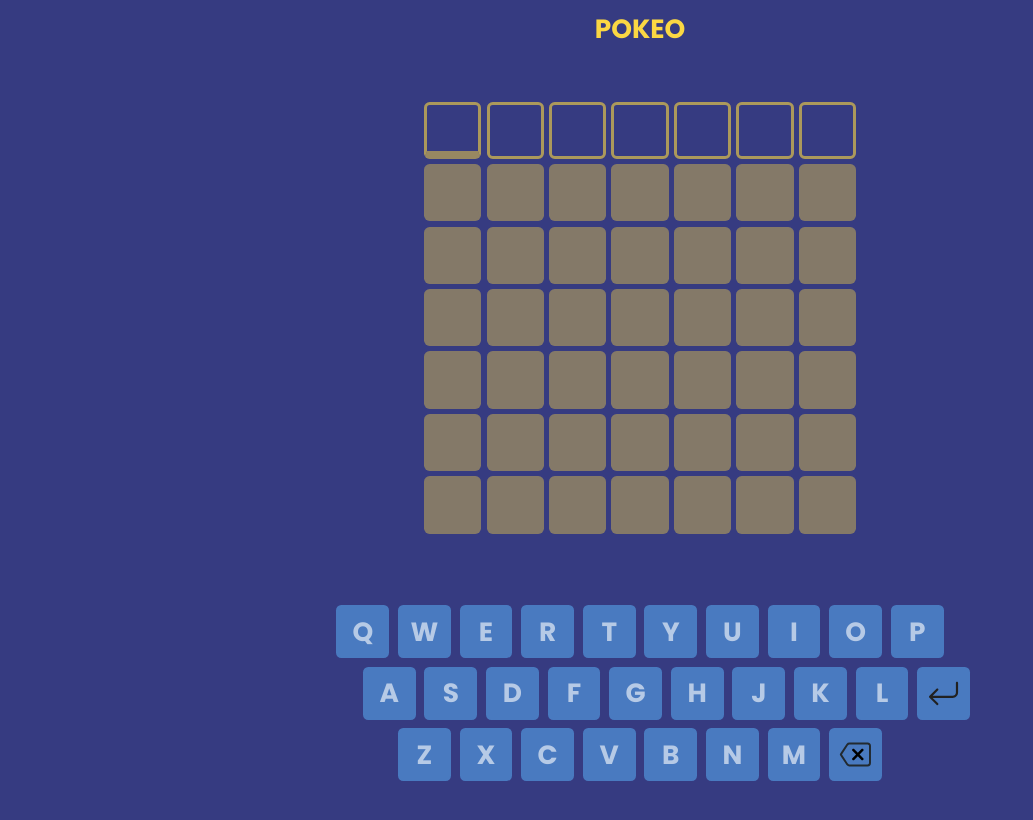
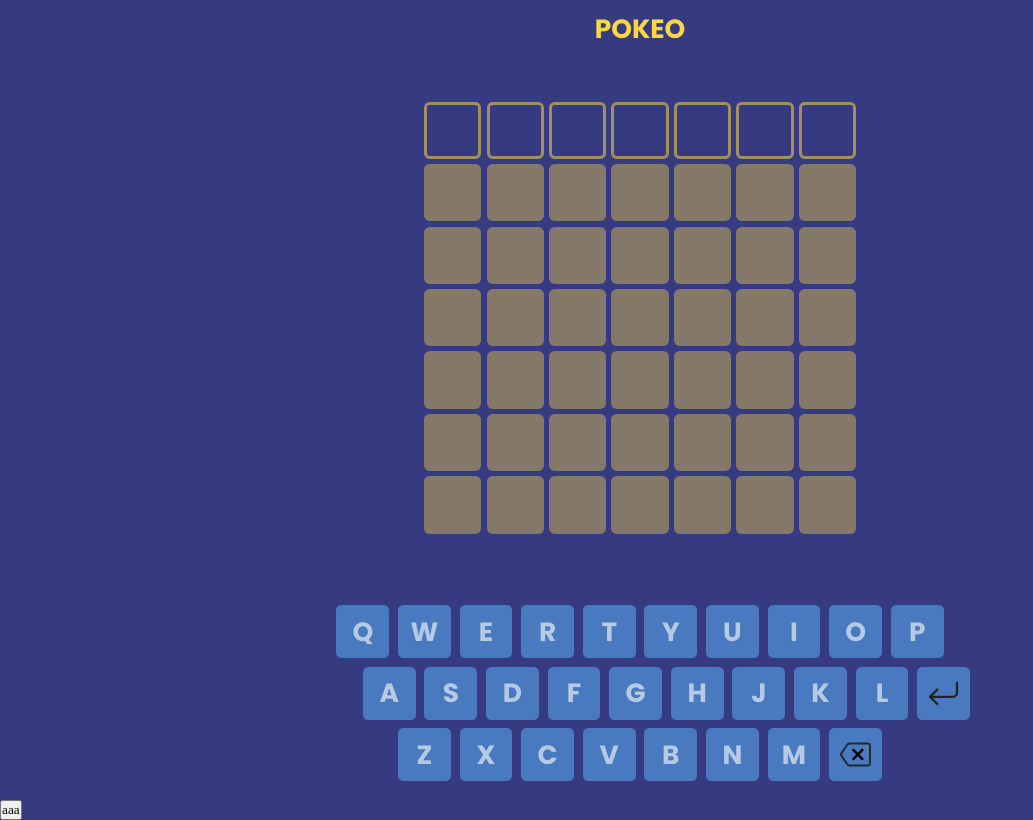
Before and after one commit to galacerda/pokeoo-web, a Next.js app: page / in a window 1280 px wide. Shown: the whole page, without its empty margins (0-1033 px from the left). Built offline with nearby package versions, Linux system fonts and the light colour scheme; no server answers; a web font is replaced by a local one.

Commit message:
improving code

```diff
--- a/src/components/Board/index.tsx
+++ b/src/components/Board/index.tsx
@@ -3,6 +3,8 @@ import { useData } from '../../providers/data';
 import Modal from '../Modal';
 import TableLetters from '../TableLetters';
 import { v4 as uuid } from 'uuid';
+import { MessageType, useSnackbar } from '../../providers/snackbar';
+import * as S from './styled';
 
 type BoardProps = {
   word: string[];
@@ -10,9 +12,22 @@ type BoardProps = {
 
 const Board = ({ word }: BoardProps) => {
   const { attemptValues, control, states, stats } = useData();
+  const { setMessages } = useSnackbar();
+
+  useEffect(() => {
+    if (!word?.length) {
+      setMessages((prevState: MessageType[]) => [
+        ...prevState,
+        {
+          key: uuid(),
+          message: 'O pokemon do dia ainda não foi capturado!',
+        },
+      ]);
+    }
+  }, []);
 
   return (
-    <>
+    <S.Wrapper>
       {states.map((state: string, index: number) => (
         <TableLetters
           key={uuid()}
@@ -22,7 +37,7 @@ const Board = ({ word }: BoardProps) => {
           word={word}
         />
       ))}
-    </>
+    </S.Wrapper>
   );
 };
 
--- /dev/null
+++ b/src/components/Board/styled.ts
@@ -0,0 +1,8 @@
+import styled from 'styled-components';
+
+export const Wrapper = styled.div`
+  display: flex;
+  flex-direction: column;
+  gap: 0.6rem;
+  padding: 5rem 0;
+`;
--- a/src/components/Keyboard/index.tsx
+++ b/src/components/Keyboard/index.tsx
@@ -1,14 +1,25 @@
-import { Dispatch, SetStateAction } from 'react';
+import { Dispatch, SetStateAction, useEffect } from 'react';
+import { useData } from '../../providers/data';
 import { useKeyboard } from '../../providers/keyboard';
 import { keysGroup } from '../../utils/constants/keys';
+import { AttemptLettersType } from '../AttemptLetters';
 import * as S from './styled';
 
 const enter = '/img/enter.svg';
 const backspace = '/img/backspace.svg';
 
 const Keyboard = () => {
+  const { attemptValues } = useData();
   const { setLetter } = useKeyboard();
-
+  console.log(attemptValues, 'attemptValues');
+  useEffect(() => {
+    if (attemptValues?.length) {
+      const a: AttemptLettersType[] = attemptValues.flatMap(
+        (item: AttemptLettersType) => item
+      );
+      const b = a.filter((item, index) => a.indexOf(item) === index);
+    }
+  }, [attemptValues]);
   const renderNameKey = (key: string) => {
     if (key === 'Enter') {
       return <img src={enter} />;
--- a/src/components/TableLetters/index.tsx
+++ b/src/components/TableLetters/index.tsx
@@ -2,6 +2,8 @@ import AttemptLetters, { AttemptLettersType } from '../AttemptLetters';
 import WritableLetters from '../WritableLetters';
 import { v4 as uuid } from 'uuid';
 import * as S from './styled';
+import { useEffect, useState } from 'react';
+import { MessageType, useSnackbar } from '../../providers/snackbar';
 
 type LettersProps = {
   state: string;
--- a/src/components/WritableLetters/index.tsx
+++ b/src/components/WritableLetters/index.tsx
@@ -21,11 +21,18 @@ const messages = {
 const WritableLetters = ({ index, word }: WritableLettersProps) => {
   const { letter, setLetter } = useKeyboard();
   const { setMessages } = useSnackbar();
-
   const { setAttemptValues, setStats, setControl, setStates } = useData();
   const [values, setValues] = useState<string[]>([]);
-  const [activeLetter, setActiveLetter] = useState(0);
+  const [activeLetter, setActiveLetter] = useState<number>(-1);
   const [key, setKey] = useState('');
+  const [disabled, setDisabled] = useState(false);
+
+  useEffect(() => {
+    if (word?.length) {
+      return setActiveLetter(0);
+    }
+    setDisabled(true);
+  }, []);
 
   useEffect(() => {
     window.addEventListener('keyup', (e) => {
@@ -154,13 +161,12 @@ const WritableLetters = ({ index, word }: WritableLettersProps) => {
 
   useEffect(() => {
     setKey('');
-    handleChange(key);
+    word?.length && handleChange(key);
   }, [key]);
 
   useEffect(() => {
-    console.log('entrou aqui');
     setLetter('');
-    handleChange(letter);
+    word?.length && handleChange(letter);
   }, [letter]);
 
   return (
@@ -168,8 +174,9 @@ const WritableLetters = ({ index, word }: WritableLettersProps) => {
       {new Array(7).fill('').map((_, index) => (
         <S.Letter
           key={uuid()}
-          isFocus={index === activeLetter}
+          isFocus={index === activeLetter && !disabled}
           onClick={() => setActiveLetter(index)}
+          disabled={disabled}
         >
           <span>{values[index]}</span>
         </S.Letter>
--- a/src/components/WritableLetters/styled.ts
+++ b/src/components/WritableLetters/styled.ts
@@ -4,10 +4,11 @@ import { defaultTheme } from '../../styles/defaultTheme';
 
 type LetterType = {
   isFocus: boolean;
+  disabled: boolean;
 };
 
 export const Letter = styled.div<LetterType>`
-  ${({ isFocus }) => css`
+  ${({ isFocus, disabled }) => css`
     display: flex;
     align-items: center;
     justify-content: center;
@@ -35,5 +36,10 @@ export const Letter = styled.div<LetterType>`
       border-bottom: 1rem solid
         ${transparentize(0.5, defaultTheme.colors.yellow)};
     `}
+    ${disabled &&
+    css`
+      opacity: 0.9;
+      cursor: not-allowed;
+    `}
   `}
 `;
--- a/src/pages/index.tsx
+++ b/src/pages/index.tsx
@@ -5,6 +5,7 @@ import client from '../graphql/client';
 import GET_POKEMONS from '../graphql/queries/getPokemons';
 import { DataProvider } from '../providers/data';
 import { SnackbarProvider } from '../providers/snackbar';
+import { getPokemonOfDay } from '../services/pokemons';
 import Template from '../templates/Home';
 import { pokemons } from '../utils/constants/pokemons';
 import { startEndTime } from '../utils/functions/startEndTime';
@@ -14,6 +15,7 @@ type HomeProps = {
 };
 
 const Home = ({ pokemonOfTheDay }: HomeProps) => {
+  console.log(pokemonOfTheDay, 'pokemonOfTheDay');
   const createPokemonsAPI = async () => {
     try {
       const eita = await axios.post('http://localhost:3333/pokemon', pokemons);
@@ -23,21 +25,25 @@ const Home = ({ pokemonOfTheDay }: HomeProps) => {
     <DataProvider>
       <SnackbarProvider>
         <Template word={pokemonOfTheDay.toUpperCase().split('')} />
+        <button onClick={createPokemonsAPI}>aaa</button>
       </SnackbarProvider>
     </DataProvider>
   );
 };
 
 export const getStaticProps: GetStaticProps = async () => {
-  let pokemonOfTheDay;
+  let pokemonOfTheDay = '';
   try {
-    pokemonOfTheDay = await axios.get('http://localhost:3333/pokemon');
+    const response = await getPokemonOfDay();
+    if (response) {
+      pokemonOfTheDay = response.data;
+    }
   } catch (e) {
     console.log('Algo deu errado!');
   }
 
   return {
-    props: { pokemonOfTheDay: pokemonOfTheDay?.data || 'pikachu' },
+    props: { pokemonOfTheDay },
   };
 };
 
--- /dev/null
+++ b/src/services/constants.ts
@@ -0,0 +1 @@
+export const BASE_URL = 'http://localhost:3333';
--- /dev/null
+++ b/src/services/pokemons.ts
@@ -0,0 +1,6 @@
+import axios from 'axios';
+import { BASE_URL } from './constants';
+
+export const getPokemonOfDay = async () => {
+  return axios.get(`${BASE_URL}/pokemon`);
+};
--- a/src/templates/Home/index.tsx
+++ b/src/templates/Home/index.tsx
@@ -8,6 +8,8 @@ import { pokemons } from '../../utils/constants/pokemons';
 import { useData } from '../../providers/data';
 import Board from '../../components/Board';
 import { KeyboardProvider } from '../../providers/keyboard';
+import { MessageType, useSnackbar } from '../../providers/snackbar';
+import { v4 as uuid } from 'uuid';
 
 const pokemonsNames = pokemons.map(({ name }) => name.toUpperCase());
 
--- a/src/templates/Home/styled.ts
+++ b/src/templates/Home/styled.ts
@@ -10,12 +10,7 @@ export const Wrapper = styled.div`
 
 export const Header = styled.header``;
 
-export const Main = styled.main`
-  display: flex;
-  flex-direction: column;
-  gap: 0.6rem;
-  padding: 5rem 0;
-`;
+export const Main = styled.main``;
 
 export const Title = styled.h1`
   font-size: 3rem;
```
